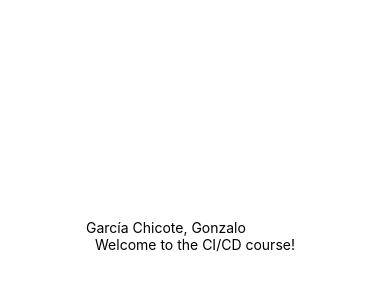
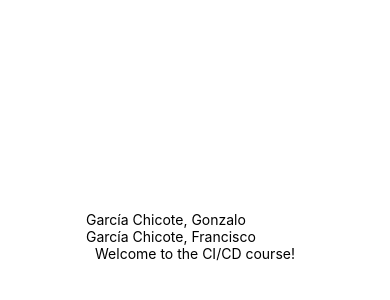
Before and after one commit to ggchicote/ReactNativeExample, a React Native app: screen / in a window 390 px wide. Shown: the part 186-486 px from the top of the page. Built offline with nearby package versions, Linux system fonts and the light colour scheme.

Commit message:
Add TextInput

```diff
--- a/App.tsx
+++ b/App.tsx
@@ -5,6 +5,7 @@ export default function App() {
   return (
     <View style={styles.container}>
       <TextInput value='García Chicote, Gonzalo' />
+      <TextInput value='García Chicote, Francisco' />
       <Text>Welcome to the CI/CD course!</Text>
       <StatusBar style="auto" />
     </View>
```
